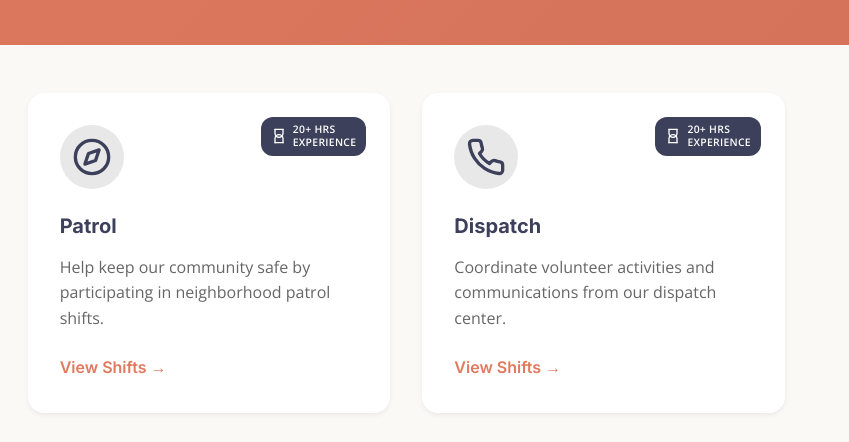
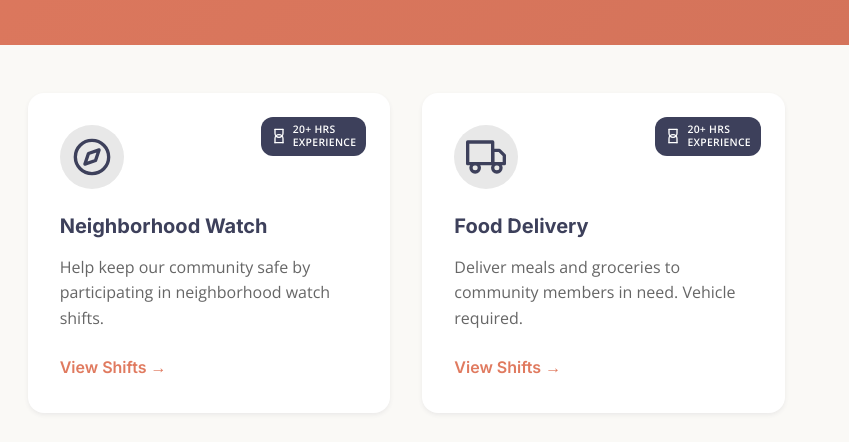
Before and after one commit to lghngmn003/rooibos, a plain HTML site: page opportunities.html in a window 1280 px wide. Shown: the part 259-701 px from the top of the page, 431-1280 px from the left. Drawn offline with nearby package versions, Linux system fonts and the light colour scheme.

Commit message:
Update opportunities page
- Rename Patrol to Neighborhood Watch
- Remove Dispatch opportunity

Co-Authored-By: Claude Opus 4.5 <noreply@anthropic.com>

```diff
--- a/opportunities.html
+++ b/opportunities.html
@@ -71,28 +71,8 @@
                                 <polygon points="16.24 7.76 14.12 14.12 7.76 16.24 9.88 9.88 16.24 7.76"></polygon>
                             </svg>
                         </div>
-                        <h3>Patrol</h3>
-                        <p>Help keep our community safe by participating in neighborhood patrol shifts.</p>
-                        <span class="card-link">View Shifts <span aria-hidden="true">→</span></span>
-                    </a>
-
-                    <a href="https://app.unison.io/directories/4OSVJavuctii7s3zhpHT83" target="_blank" rel="noopener noreferrer" class="opportunity-card restricted">
-                        <span class="restricted-badge">
-                            <svg xmlns="http://www.w3.org/2000/svg" viewBox="0 0 24 24" fill="none" stroke="currentColor" stroke-width="2" stroke-linecap="round" stroke-linejoin="round">
-                                <path d="M6 2v6a6 6 0 0 0 12 0V2"></path>
-                                <path d="M6 22v-6a6 6 0 0 1 12 0v6"></path>
-                                <line x1="6" y1="2" x2="18" y2="2"></line>
-                                <line x1="6" y1="22" x2="18" y2="22"></line>
-                            </svg>
-                            20+ Hrs<br>Experience
-                        </span>
-                        <div class="card-icon">
-                            <svg xmlns="http://www.w3.org/2000/svg" width="40" height="40" viewBox="0 0 24 24" fill="none" stroke="currentColor" stroke-width="2" stroke-linecap="round" stroke-linejoin="round">
-                                <path d="M22 16.92v3a2 2 0 0 1-2.18 2 19.79 19.79 0 0 1-8.63-3.07 19.5 19.5 0 0 1-6-6 19.79 19.79 0 0 1-3.07-8.67A2 2 0 0 1 4.11 2h3a2 2 0 0 1 2 1.72 12.84 12.84 0 0 0 .7 2.81 2 2 0 0 1-.45 2.11L8.09 9.91a16 16 0 0 0 6 6l1.27-1.27a2 2 0 0 1 2.11-.45 12.84 12.84 0 0 0 2.81.7A2 2 0 0 1 22 16.92z"></path>
-                            </svg>
-                        </div>
-                        <h3>Dispatch</h3>
-                        <p>Coordinate volunteer activities and communications from our dispatch center.</p>
+                        <h3>Neighborhood Watch</h3>
+                        <p>Help keep our community safe by participating in neighborhood watch shifts.</p>
                         <span class="card-link">View Shifts <span aria-hidden="true">→</span></span>
                     </a>
 
```
